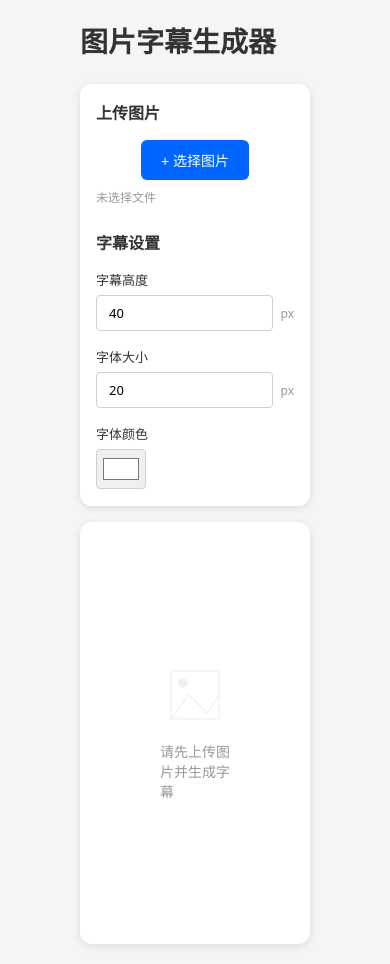
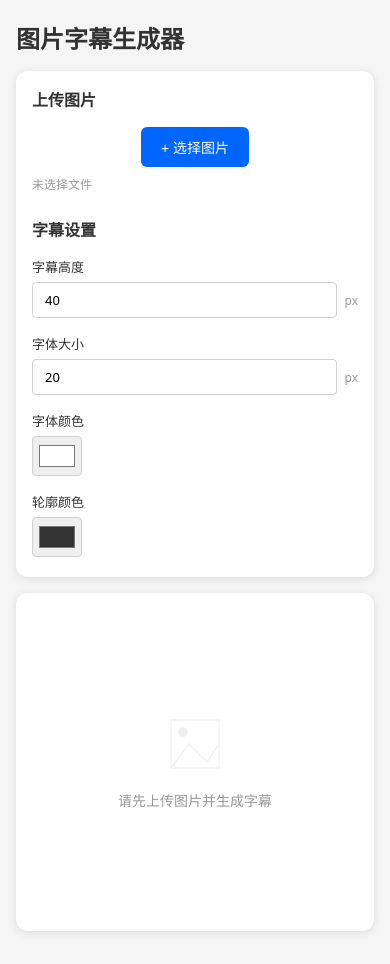
Before and after one commit to tyooodz/PictureCaption, a plain HTML site: page index.html in a window 390 px wide. Drawn offline with Linux system fonts and the light colour scheme.

Commit message:
feat: optimize mobile responsive design
- Reduce left/right padding on mobile (80px → 16px)
- Adjust title font size for mobile (28px → 24px)
- Optimize control panel height (60vh) on mobile
- Optimize preview panel height (40vh) on mobile
- Improve toast notification positioning on mobile devices

```diff
--- a/styles.css
+++ b/styles.css
@@ -411,12 +411,26 @@
 }
 
 @media (max-width: 768px) {
+    body {
+        padding: 20px 16px;
+    }
+
     :root {
         --padding-size: 16px;
     }
 
+    .page-title {
+        font-size: 24px;
+        margin-bottom: 16px;
+    }
+
     .control-panel {
         padding: var(--padding-size);
+        max-height: 60vh;
+    }
+
+    .preview-panel {
+        height: 40vh;
     }
 
     .form-row {
```
